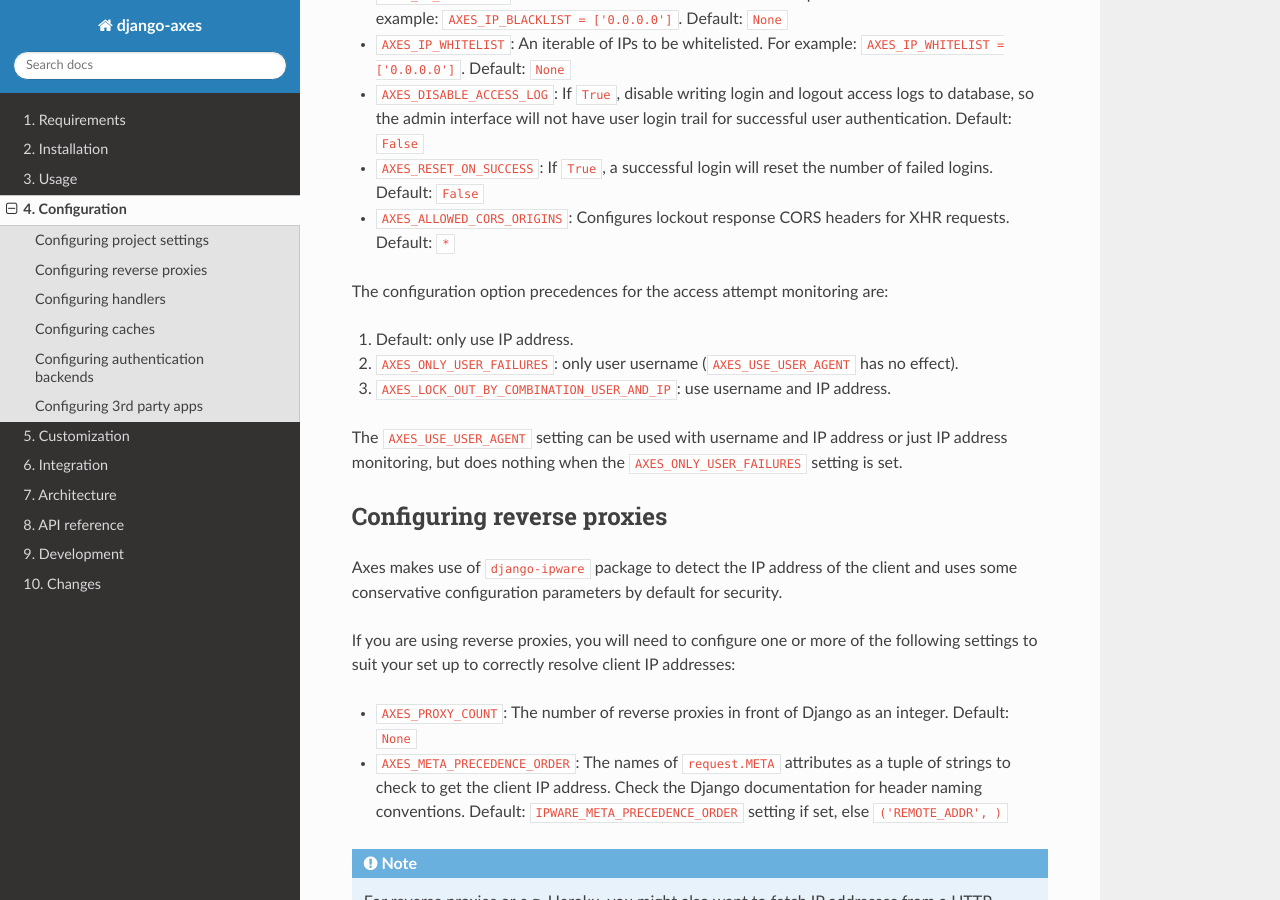
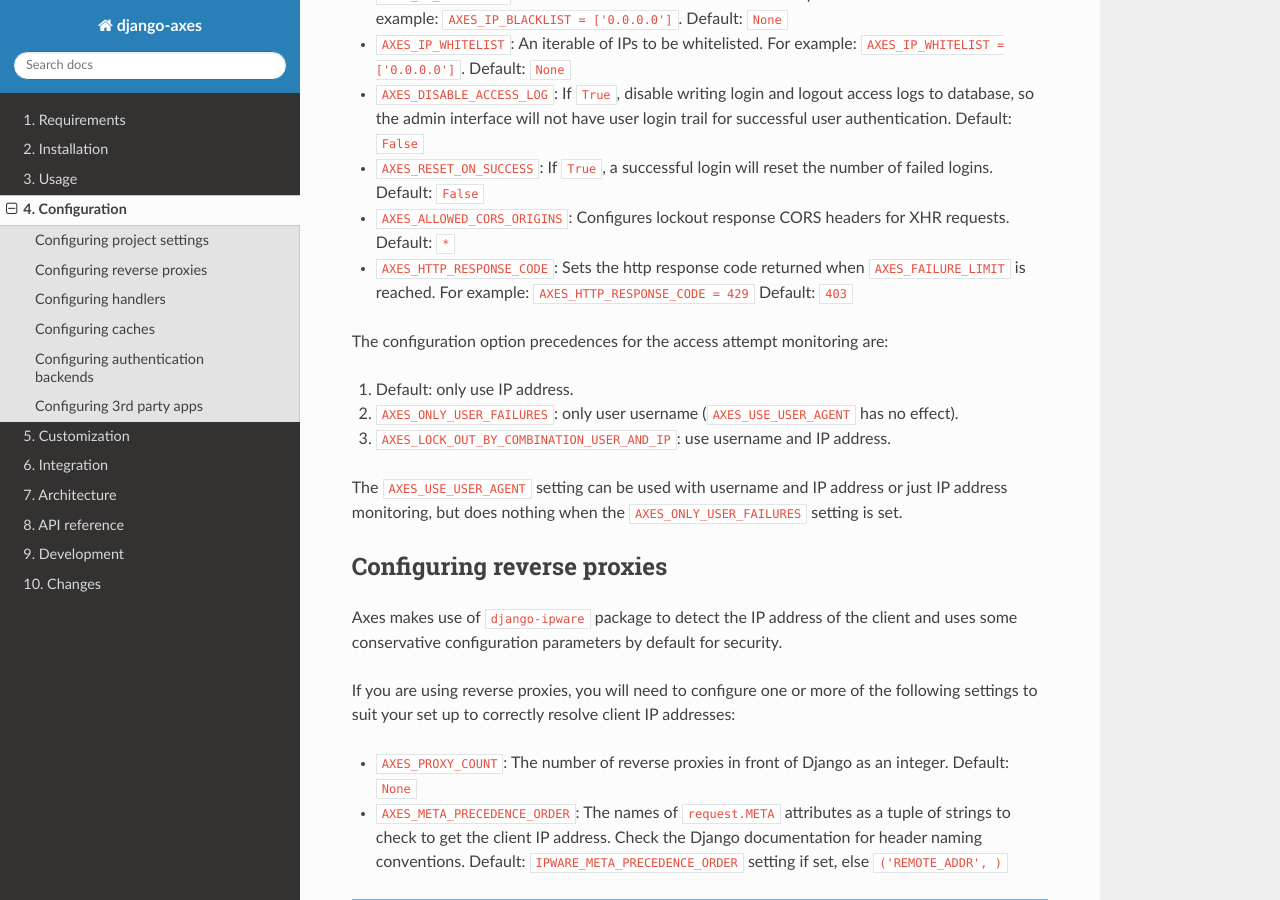
Before and after one commit to GabrielSandu484/django-axes-pro, a Sphinx documentation site: the page built from docs/4_configuration.rst, in a window 1280 px wide and 900 px high, scrolled down 1997 px. Built offline with Sphinx 7.4.7 and the Read the Docs theme 2.0.0, drawn with Linux system fonts in a browser that asks for light colours; the version number could not be read and is left out.

Commit message:
Adding documentation on new http response code setting

```diff
--- a/docs/4_configuration.rst
+++ b/docs/4_configuration.rst
@@ -114,6 +114,10 @@ The following ``settings.py`` options are available for customizing Axes behavio
   Default: ``False``
 * ``AXES_ALLOWED_CORS_ORIGINS``: Configures lockout response CORS headers for XHR requests.
   Default: ``*``
+* ``AXES_HTTP_RESPONSE_CODE``: Sets the http response code returned when ``AXES_FAILURE_LIMIT`` is
+  reached.
+  For example: ``AXES_HTTP_RESPONSE_CODE = 429``
+  Default: ``403``
 
 The configuration option precedences for the access attempt monitoring are:
 
```
